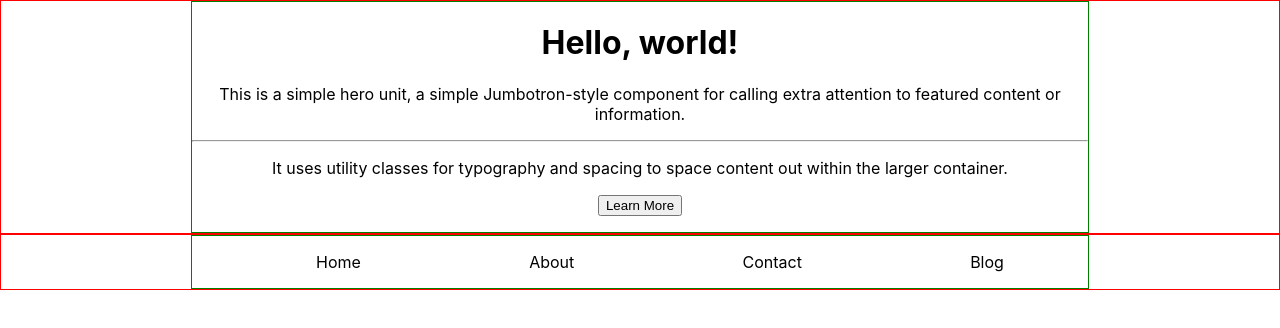
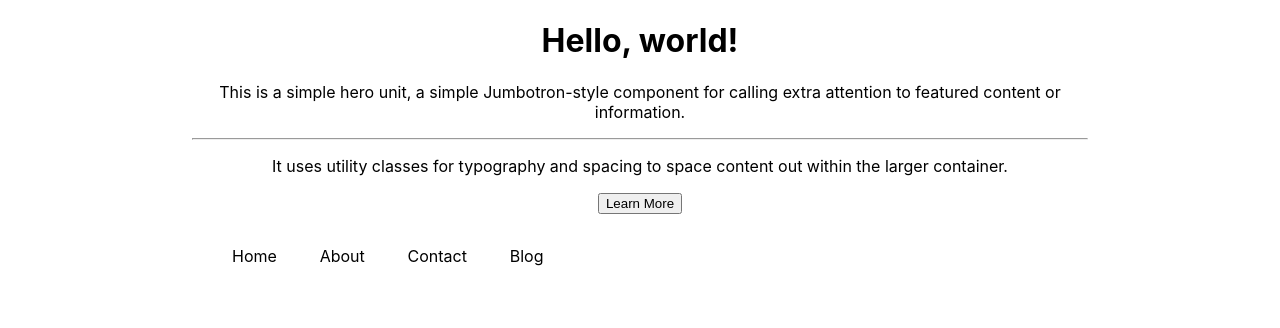
Before and after one commit to ZMcClung88/CustomChives, a React (Create React App) app: page / in a window 1280 px wide. Shown: the top 328 px of the page. Built offline with nearby package versions, Linux system fonts and the light colour scheme.

Commit message:
saving changes

```diff
--- a/src/components/JumbotronComponent.js
+++ b/src/components/JumbotronComponent.js
@@ -5,12 +5,12 @@ const JumbotronComponent = props => {
   return (
     <div
       style={{
-        border: '1px solid red',
+        // border: '1px solid red',
         display: 'flex',
         justifyContent: 'center'
       }}
     >
-      <Jumbotron style={{ border: '1px solid green', width: '70vw' }}>
+      <Jumbotron style={{ width: '70vw' }}>
         <h1 className="display-3">Hello, world!</h1>
         <p className="lead">
           This is a simple hero unit, a simple Jumbotron-style component for calling extra attention to featured content
--- a/src/components/NavbarComponent.js
+++ b/src/components/NavbarComponent.js
@@ -5,17 +5,23 @@ const NavbarComponent = props => {
   return (
     <div
       style={{
-        border: '1px solid red',
         display: 'flex',
         justifyContent: 'center'
       }}
     >
-      <Navbar style={{ border: '1px solid green', width: '70vw' }}>
-        <ul style={{ listStyle: 'none', display: 'flex', flexDirection: 'row', justifyContent: 'space-around' }}>
-          <li>Home</li>
-          <li>About</li>
-          <li>Contact</li>
-          <li>Blog</li>
+      <Navbar style={{ width: '70vw' }}>
+        <ul
+          style={{
+            listStyle: 'none',
+            display: 'flex',
+            flexDirection: 'row',
+            justifyContent: 'flexStart'
+          }}
+        >
+          <li style={{ marginRight: '5%' }}>Home</li>
+          <li style={{ marginRight: '5%' }}>About</li>
+          <li style={{ marginRight: '5%' }}>Contact</li>
+          <li style={{ marginRight: '5%' }}>Blog</li>
         </ul>
       </Navbar>
     </div>
```
